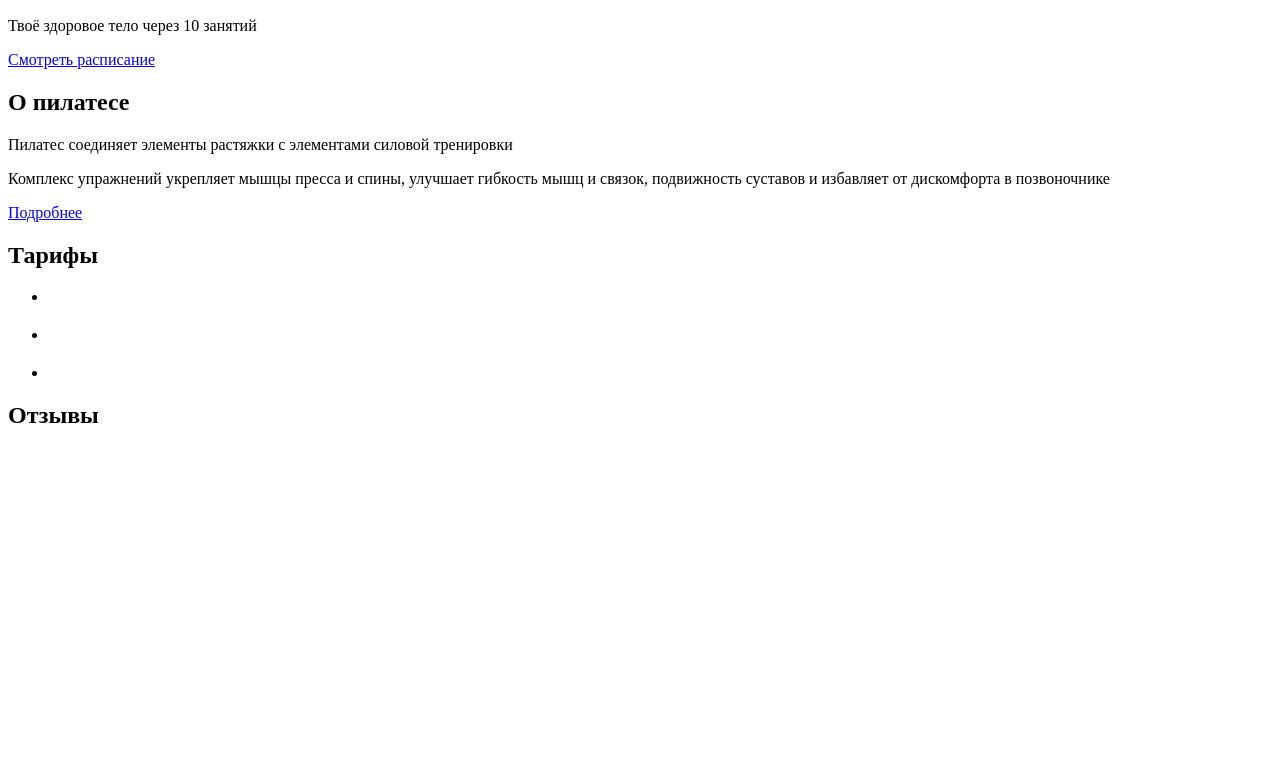
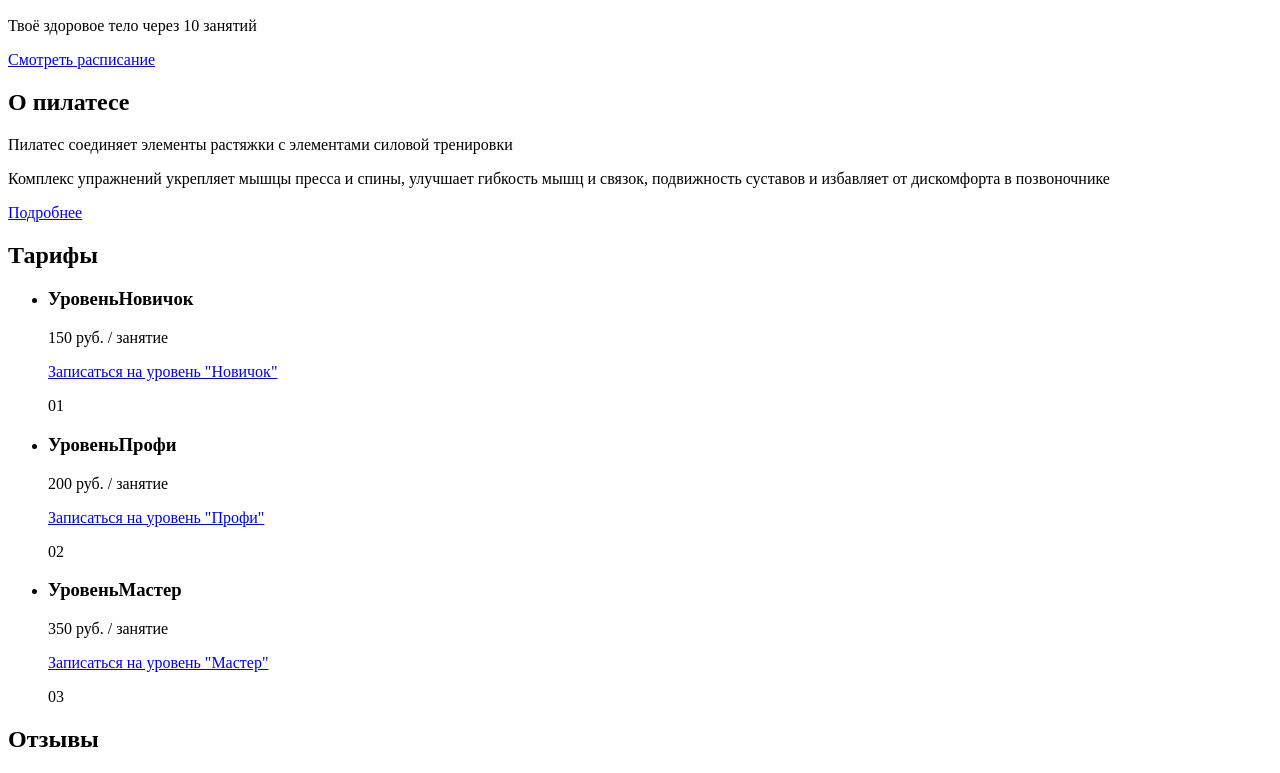
Before and after one commit to pomehy/Semantika-keis-2, a plain HTML site: page index.html in a window 1280 px wide. Shown: the part 297-1070 px from the top of the page. Before the commit the page ends 800 px from the top, so only its background shows below. Drawn offline with Linux system fonts and the light colour scheme.

Commit message:
Наполнен текстом раздел price

```diff
--- a/index.html
+++ b/index.html
@@ -43,22 +43,25 @@
             <h2 class="price__title">Тарифы</h2>
             <ul class="price__list">
                 <li class="price__item">
-                    <h3 class="price__header"></h3>
-                    <p class="price__value"></p>
-                    <a class="price__link button" href="#"></a>
+                    <h3 class="price__header"><span class="price__small-text">Уровень</span>Новичок</h3>
+                    <p class="price__value">150 руб. / занятие</p>
+                    <a class="price__link button" href="#">Записаться <span class="visually-hidden">на уровень "Новичок"</span></a>
+                    <p class="price__number">01</p>
+
                 </li>
                 <li class="price__item">
-                    <h3 class="price__header"></h3>
-                    <p class="price__value"></p>
-                    <a class="price__link button" href="#"></a>
+                    <h3 class="price__header"><span class="price__small-text">Уровень</span>Профи</h3>
+                    <p class="price__value">200 руб. / занятие</p>
+                    <a class="price__link button" href="#">Записаться <span class="visually-hidden">на уровень "Профи"</span></a>
+                    <p class="price__number">02</p>
                 </li>
                 <li class="price__item">
-                    <h3 class="price__header"></h3>
-                    <p class="price__value"></p>
-                    <a class="price__link button" href="#"></a>
+                    <h3 class="price__header"><span class="price__small-text">Уровень</span>Мастер</h3>
+                    <p class="price__value">350 руб. / занятие</p>
+                    <a class="price__link button" href="#">Записаться <span class="visually-hidden">на уровень "Мастер"</span></a>
+                    <p class="price__number">03</p>
                 </li>
             </ul>
-
         </section>
         <section class="reviews">
             <h2 class="reviews__title">Отзывы</h2>
```
